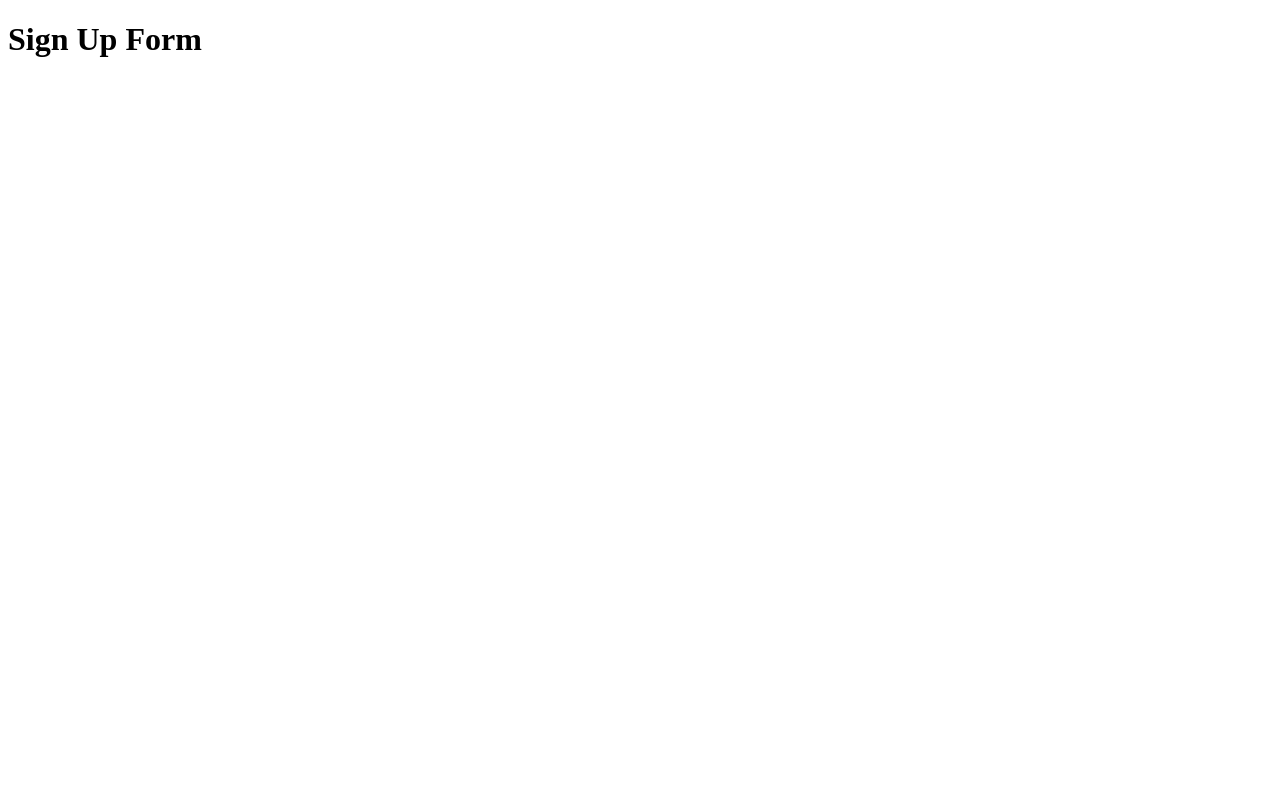
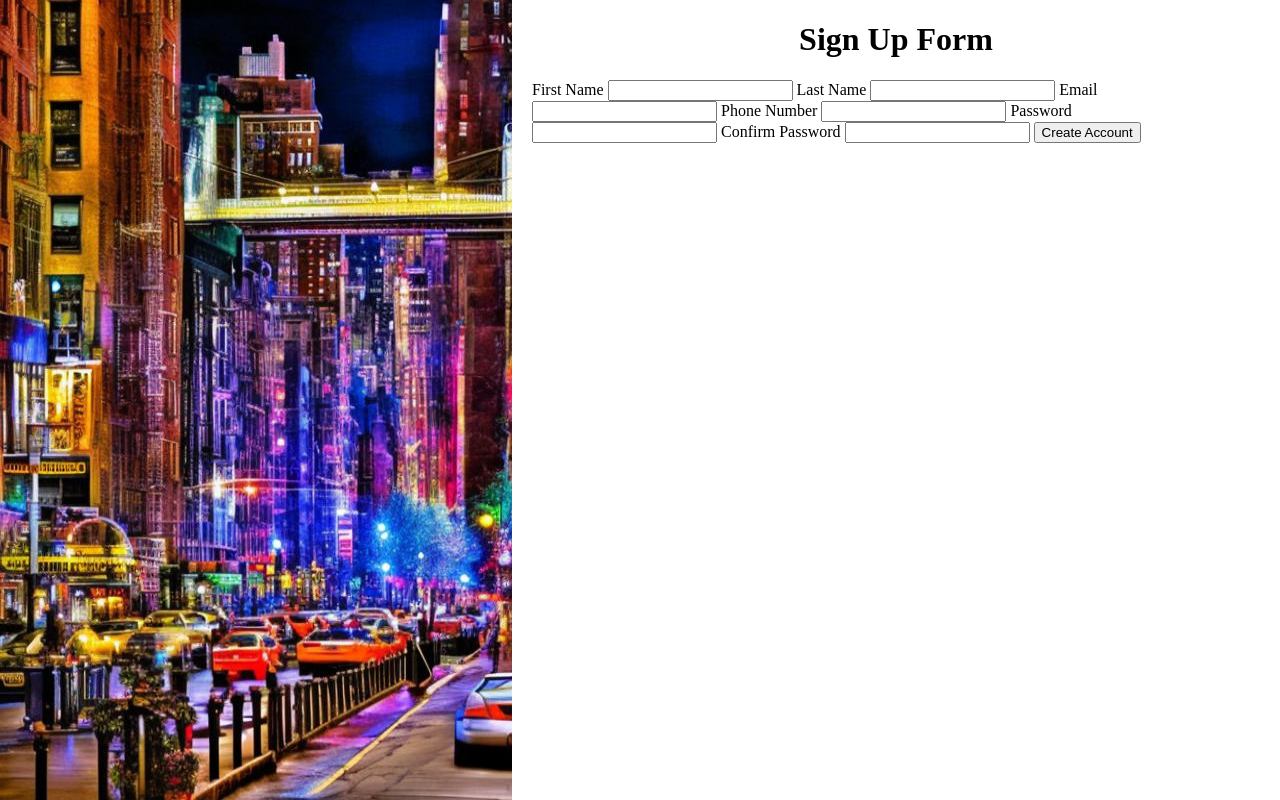
Before and after one commit to wassup-chicken/sign_up_form, a plain HTML site: page index.html in a window 1280 px wide. Drawn offline with Linux system fonts and the light colour scheme.

Commit message:
update to styling and images insert

```diff
--- a/index.html
+++ b/index.html
@@ -8,6 +8,27 @@
     <link rel="stylesheet" href="./style.css">
 </head>
 <body>
+    <div class="container">
+    <img src="./images/background.png" />
+    <div class="right">
     <h1>Sign Up Form</h1>
+
+    <form>
+        <label>First Name</label>
+        <input >
+        <label>Last Name</label>
+        <input >
+        <label>Email</label>
+        <input >
+        <label>Phone Number</label>
+        <input >
+        <label>Password</label>
+        <input >
+        <label>Confirm Password</label>
+        <input >
+        <button>Create Account</button>
+    </form>
+</div>
+</div>
 </body>
 </html>
--- a/style.css
+++ b/style.css
@@ -0,0 +1,27 @@
+
+body, html {
+    height: 100%;
+    margin: 0;
+}
+
+.container {
+    display: flex;
+    height: 100%;
+}
+
+img {
+    height: 100%;
+    width: 40%;
+}
+
+h1 {
+    text-align: center;
+}
+
+.right {
+    display: block
+}
+
+form {
+    margin: 20px;
+}
```
Also changed, not shown: images/background.png (added), 1 other file.
